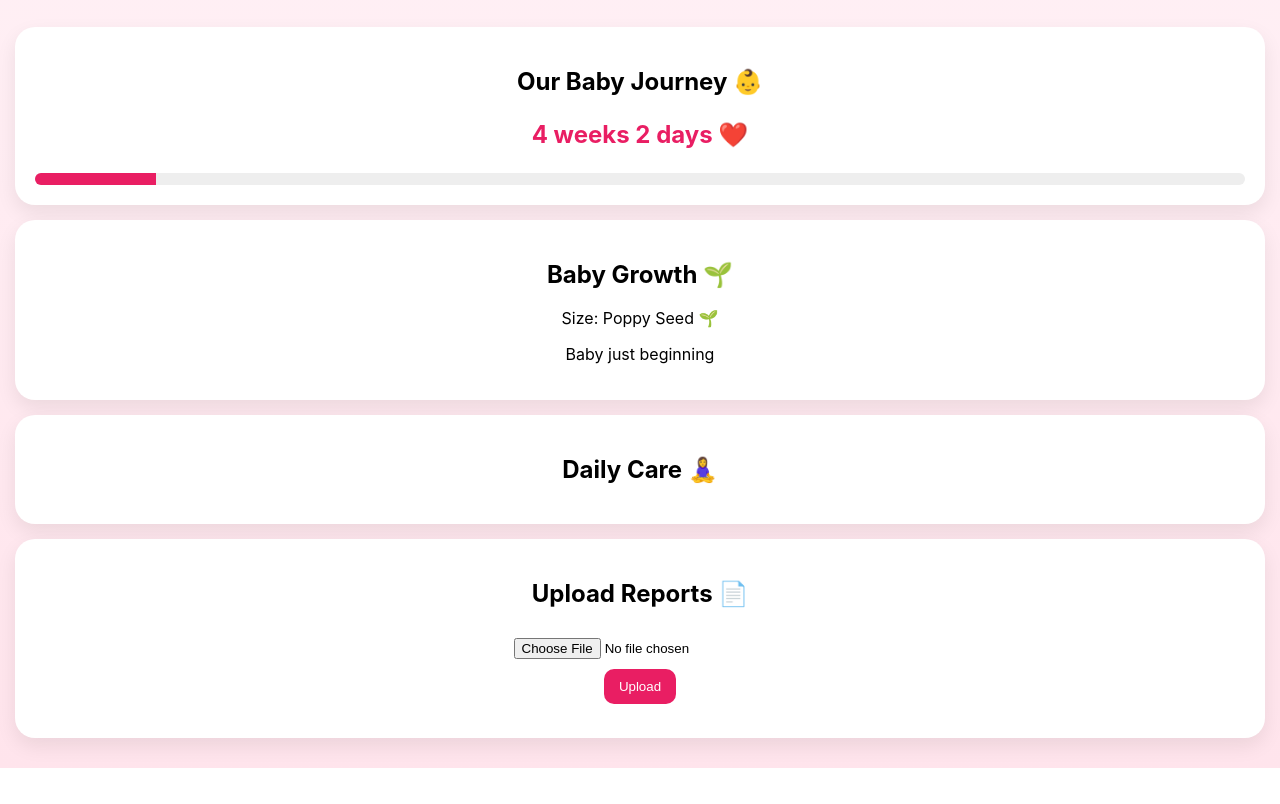
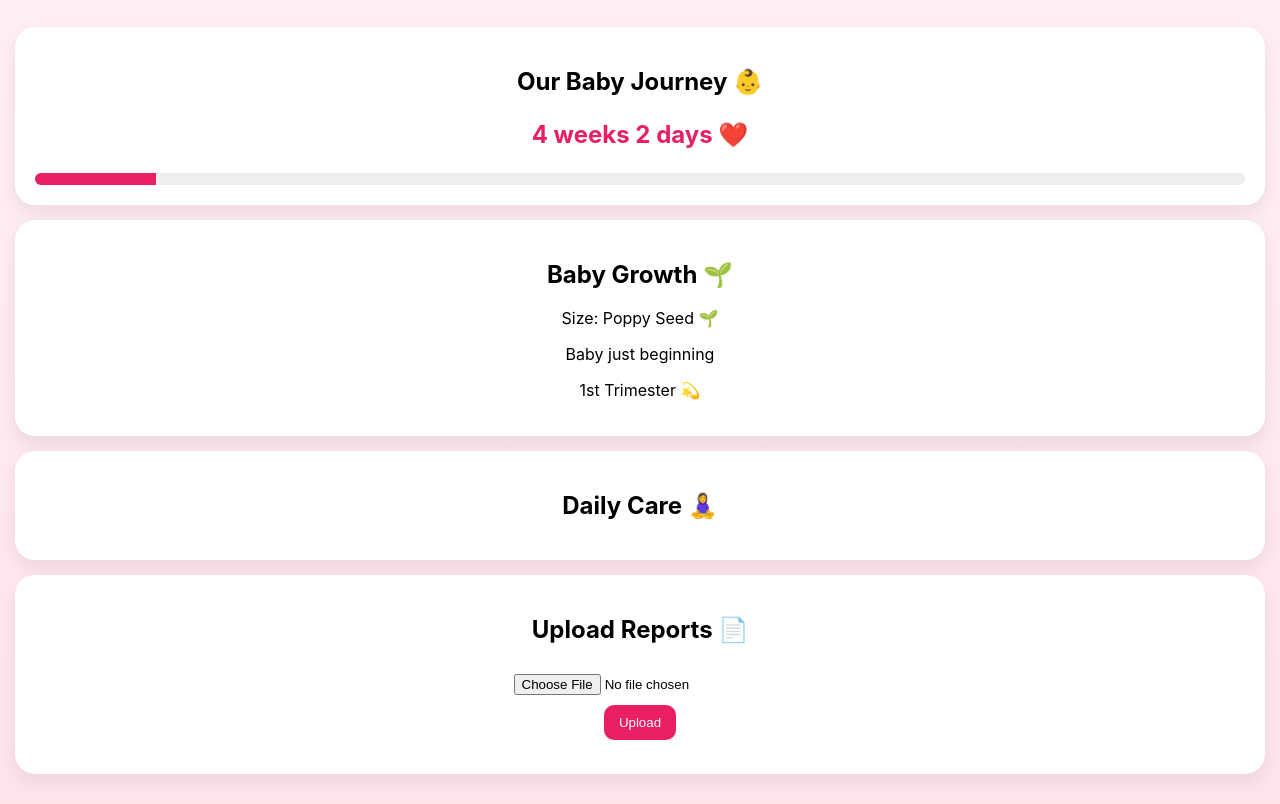
Before and after one commit to sanwalodiaj-meg/megha-app, a plain HTML site: page index.html in a window 1280 px wide. Shown: the part 76-880 px from the top of the page. Before the commit the page ends 844 px from the top, so only its background shows below. Drawn offline with Linux system fonts and the light colour scheme; no server answers.

Commit message:
Update index.html

```diff
--- a/index.html
+++ b/index.html
@@ -102,11 +102,12 @@
     </div>
   </div>
 
-  <!-- Baby Growth -->
+  <!-- Baby Growth (RESTORED FULL) -->
   <div class="card">
     <h2>Baby Growth 🌱</h2>
     <p id="babySize"></p>
     <p id="babyInfo"></p>
+    <p id="trimester"></p>
   </div>
 
   <!-- Checklist -->
@@ -140,7 +141,7 @@ const remDays = days % 7;
 document.getElementById("pregnancy").innerText =
   weeks + " weeks " + remDays + " days ❤️";
 
-// Progress
+// Progress bar
 const progress = (weeks / 40) * 100;
 document.getElementById("progressFill").style.width = progress + "%";
 
@@ -152,22 +153,28 @@ fetch(API_URL + "?sheet=Messages")
     data[days % data.length].Message;
 });
 
-// Growth
+// Baby Growth (FULL with trimester)
 const growth = {
-  4:{size:"Poppy Seed 🌱", info:"Baby just beginning"},
-  5:{size:"Sesame Seed 🌾", info:"Heart forming"},
-  6:{size:"Lentil 🫘", info:"Heartbeat may start"},
-  7:{size:"Blueberry 🫐", info:"Brain developing"},
-  8:{size:"Kidney Bean 🫘", info:"Baby moving"},
-  9:{size:"Grape 🍇", info:"Stronger heartbeat"},
-  10:{size:"Strawberry 🍓", info:"Fingers forming"}
+  4:{size:"Poppy Seed 🌱", info:"Baby just beginning", trimester:"1st Trimester 💫"},
+  5:{size:"Sesame Seed 🌾", info:"Heart forming", trimester:"1st Trimester 💫"},
+  6:{size:"Lentil 🫘", info:"Heartbeat may start", trimester:"1st Trimester 💫"},
+  7:{size:"Blueberry 🫐", info:"Brain developing", trimester:"1st Trimester 💫"},
+  8:{size:"Kidney Bean 🫘", info:"Baby moving", trimester:"1st Trimester 💫"},
+  9:{size:"Grape 🍇", info:"Stronger heartbeat", trimester:"1st Trimester 💫"},
+  10:{size:"Strawberry 🍓", info:"Fingers forming", trimester:"1st Trimester 💫"},
+  11:{size:"Fig 🍈", info:"Bones forming", trimester:"1st Trimester 💫"},
+  12:{size:"Lime 🍋", info:"Fully formed basics", trimester:"1st Trimester 💫"}
 };
 
 if(growth[weeks]){
   document.getElementById("babySize").innerText =
     "Size: " + growth[weeks].size;
+
   document.getElementById("babyInfo").innerText =
     growth[weeks].info;
+
+  document.getElementById("trimester").innerText =
+    growth[weeks].trimester;
 }
 
 // Checklist
@@ -175,18 +182,22 @@ fetch(API_URL + "?sheet=Checklist")
 .then(res=>res.json())
 .then(data=>{
   const c = document.getElementById("checklistCard");
+
   data.forEach((item,i)=>{
     const checked = localStorage.getItem("c_"+i)==="true";
+
     const el = document.createElement("label");
     el.innerHTML = `<input type="checkbox" ${checked?"checked":""}> ${item.Task}`;
+
     el.querySelector("input").onchange = e=>{
       localStorage.setItem("c_"+i,e.target.checked);
     };
+
     c.appendChild(el);
   });
 });
 
-// 🚀 FIXED Upload Function
+// Upload (FINAL FIXED)
 function uploadFile() {
   const fileInput = document.getElementById("fileInput");
   const file = fileInput.files[0];
```
